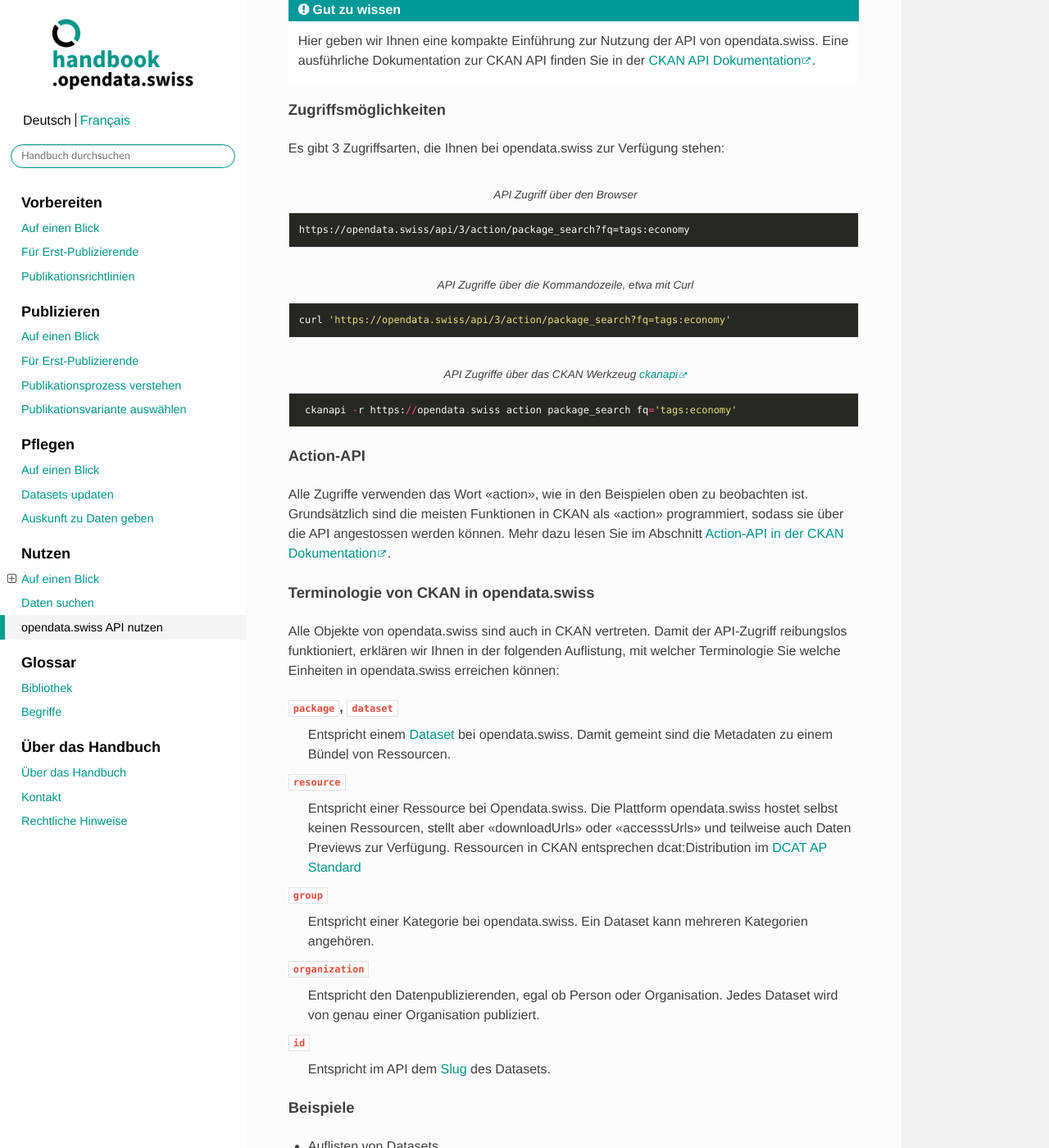
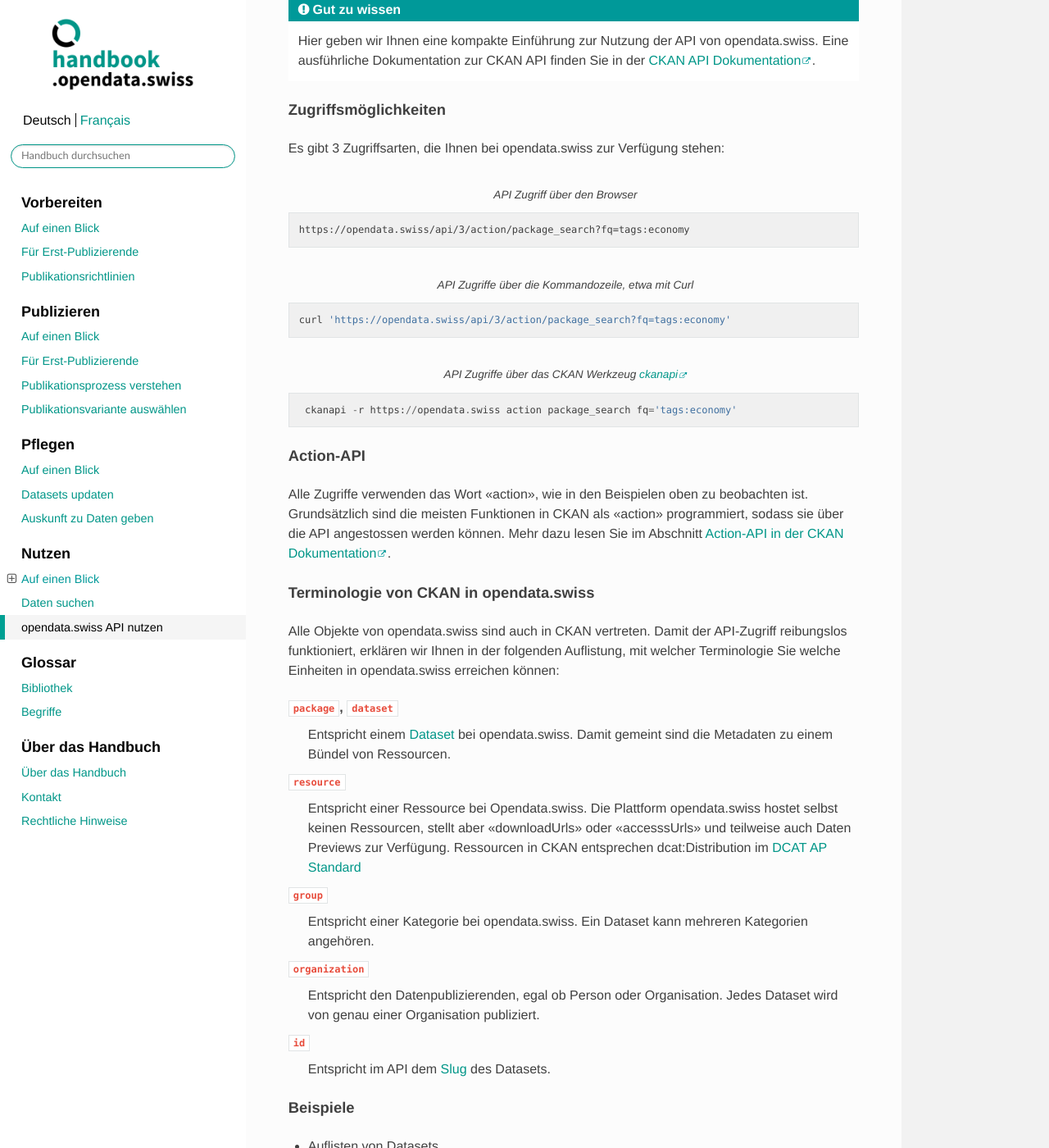
Before and after one commit to opendata-swiss/ogdch-handbook, a Sphinx documentation site: the page built from source/content/nutzen/api-nutzen.rst, in a window 1280 px wide and 1400 px high, scrolled down 698 px. Shown: the whole window at 82% size. Built offline with Sphinx 7.4.7 and the Read the Docs theme 2.0.0, drawn with Linux system fonts in a browser that asks for light colours; cross-references to code outside the pages are shown as plain code.

Commit message:
add sphinx extension sphinxcontrib.contentui and change pygements style to friendly

```diff
--- a/source/conf.py
+++ b/source/conf.py
@@ -24,7 +24,7 @@ author = 'bfs.admin.ch'
 # The full version, including alpha/beta/rc tags
 release = '1.0'
 
-pygments_style = 'monokai'
+pygments_style = 'friendly'
 
 
 # -- General configuration ---------------------------------------------------
@@ -36,6 +36,7 @@ extensions = [
     'sphinx_rtd_theme',
     'sphinx_fontawesome',
     'notfound.extension',
+    'sphinxcontrib.contentui'
 ]
 
 notfound_no_urls_prefix = True
```
